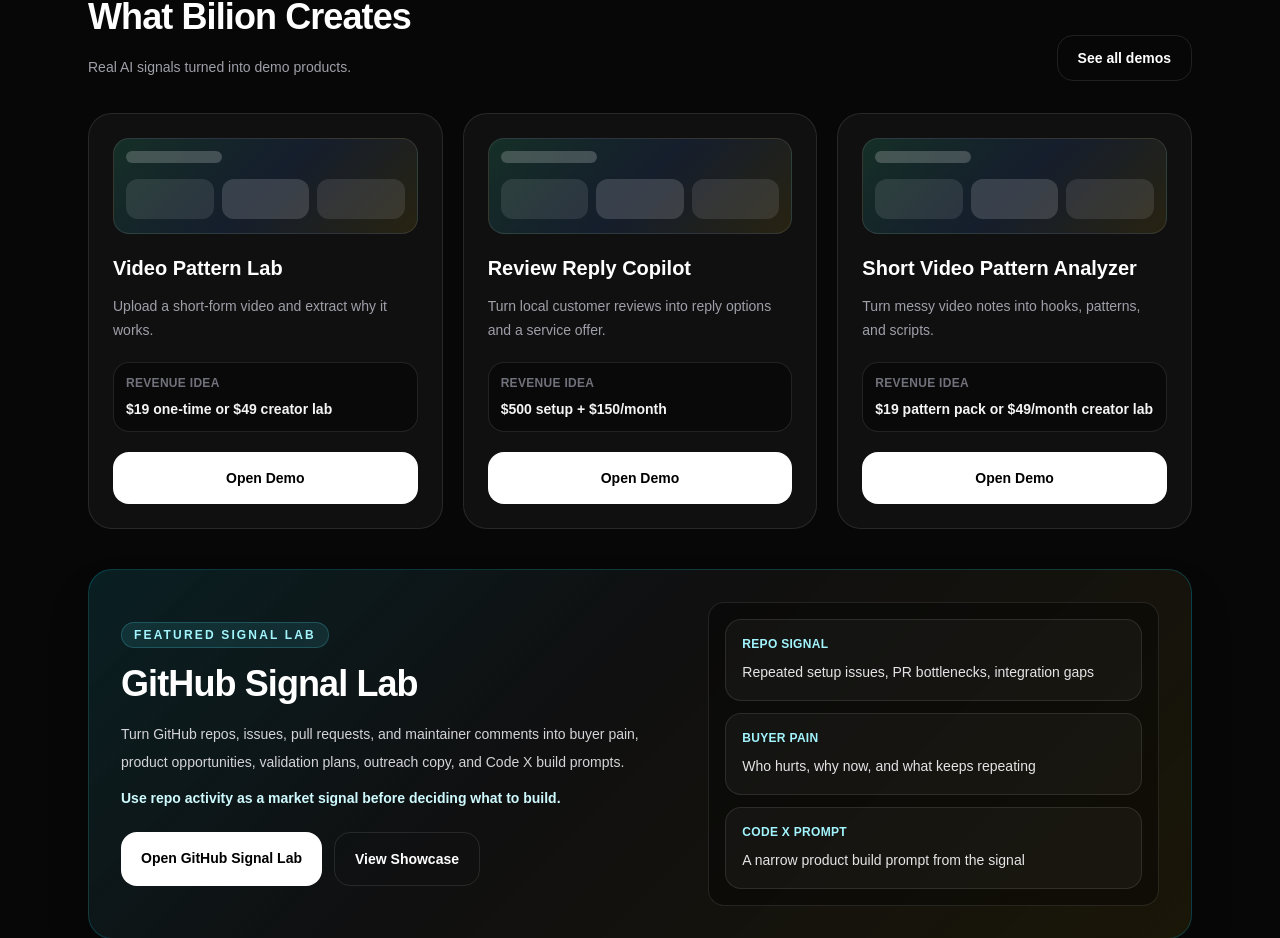
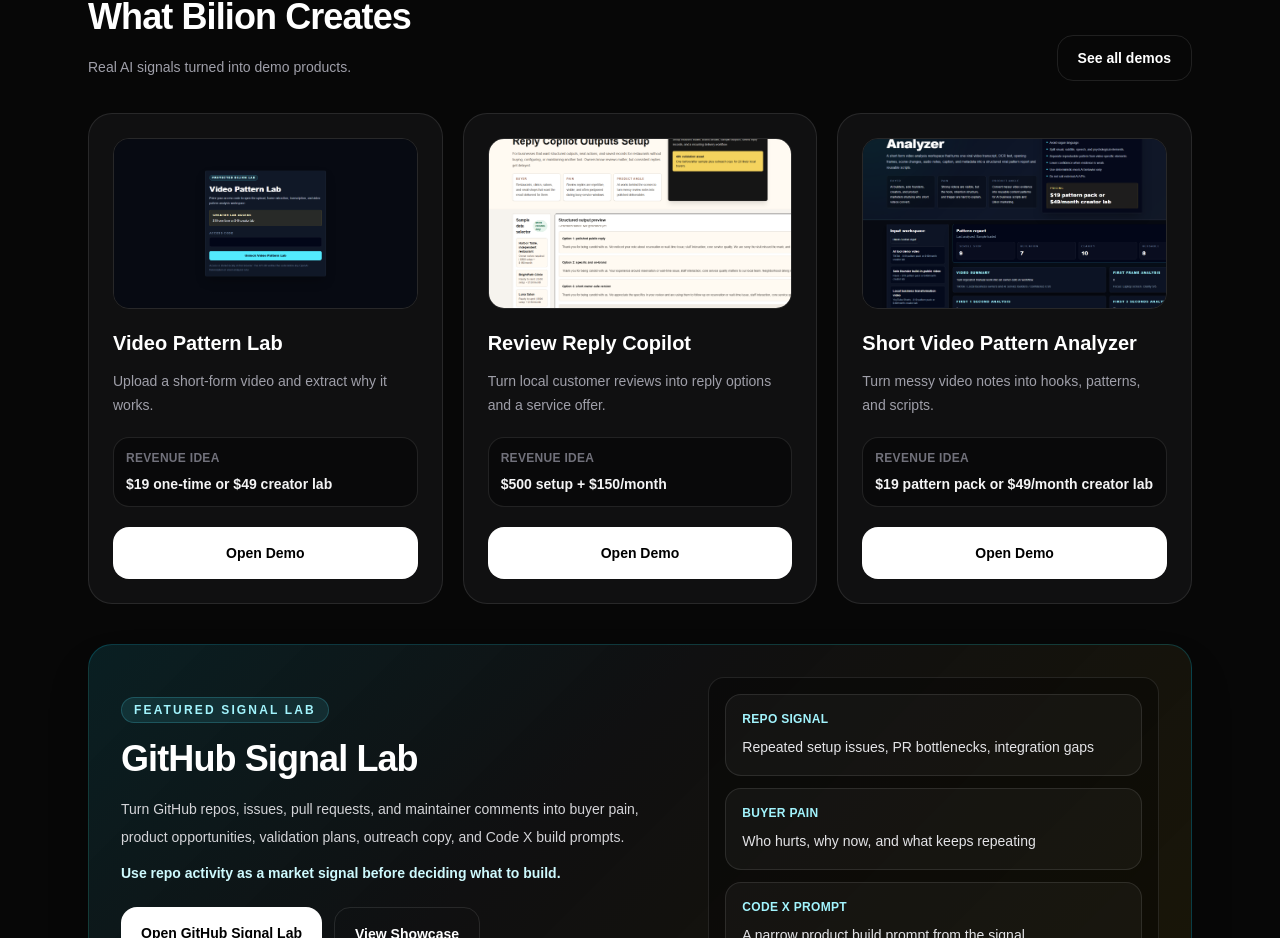
Before and after one commit to rireme33/bilion, a Next.js app: page / in a window 1280 px wide. Shown: the part 1216-2154 px from the top of the page. Built offline with nearby package versions, Linux system fonts and the light colour scheme; no server answers.

Commit message:
Update landing page showcase thumbnails

```diff
--- a/app/page.tsx
+++ b/app/page.tsx
@@ -181,18 +181,21 @@
               text="Upload a short-form video and extract why it works."
               revenue="$19 one-time or $49 creator lab"
               href="/video-pattern-lab"
+              thumbnail="/showcase/video-pattern-lab.png"
             />
             <ShowcasePreviewCard
               title="Review Reply Copilot"
               text="Turn local customer reviews into reply options and a service offer."
               revenue="$500 setup + $150/month"
               href="/done-for-you-local-review-reply-copilot-outputs-setup"
+              thumbnail="/showcase/review-reply-copilot.png"
             />
             <ShowcasePreviewCard
               title="Short Video Pattern Analyzer"
               text="Turn messy video notes into hooks, patterns, and scripts."
               revenue="$19 pattern pack or $49/month creator lab"
               href="/short-video-pattern-analyzer"
+              thumbnail="/showcase/short-video-pattern-analyzer.png"
             />
           </div>
         </section>
@@ -362,22 +365,21 @@
   text,
   revenue,
   href,
+  thumbnail,
 }: {
   title: string;
   text: string;
   revenue: string;
   href: string;
+  thumbnail: string;
 }) {
   return (
     <div className="rounded-3xl border border-white/10 bg-[#101011] p-6">
-      <div className="mb-5 h-24 rounded-2xl border border-white/10 bg-[linear-gradient(135deg,rgba(52,211,153,0.16),rgba(59,130,246,0.12),rgba(250,204,21,0.10))] p-3">
-        <div className="h-3 w-24 rounded-full bg-white/20" />
-        <div className="mt-4 grid grid-cols-3 gap-2">
-          <div className="h-10 rounded-xl bg-white/10" />
-          <div className="h-10 rounded-xl bg-white/15" />
-          <div className="h-10 rounded-xl bg-white/10" />
-        </div>
-      </div>
+      <img
+        src={thumbnail}
+        alt={`${title} screenshot`}
+        className="mb-5 aspect-video w-full rounded-2xl border border-white/10 object-cover"
+      />
       <h3 className="text-xl font-bold">{title}</h3>
       <p className="mt-3 text-sm leading-6 text-zinc-400">{text}</p>
       <div className="mt-5 rounded-2xl border border-white/10 bg-black/40 p-3">
```
